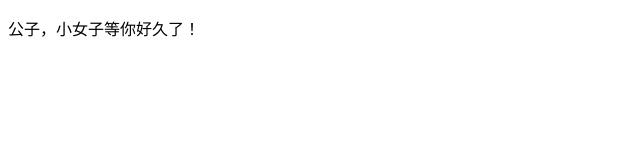
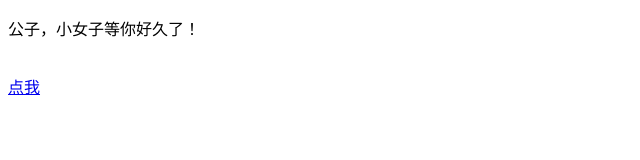
Before and after one commit to TomZhu-a/bigCock, a plain HTML site: page index.html in a window 1280 px wide. Shown: the full height of the page, 0-640 px from the left. Drawn offline with Linux system fonts and the light colour scheme.

Commit message:
Update index.html

```diff
--- a/index.html
+++ b/index.html
@@ -5,6 +5,7 @@
     <title>Document</title>
 </head>
 <body>
-    <p>公子，小女子等你好久了！</p>
+    <p>公子，小女子等你好久了！</p><br/>
+    <a href="百合相亲网.html">点我</a>
 </body>
 </html>
```
